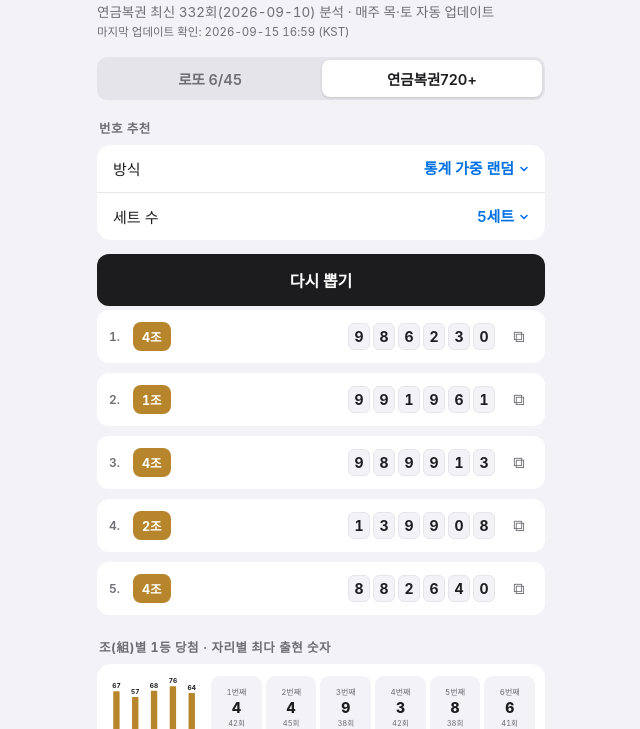
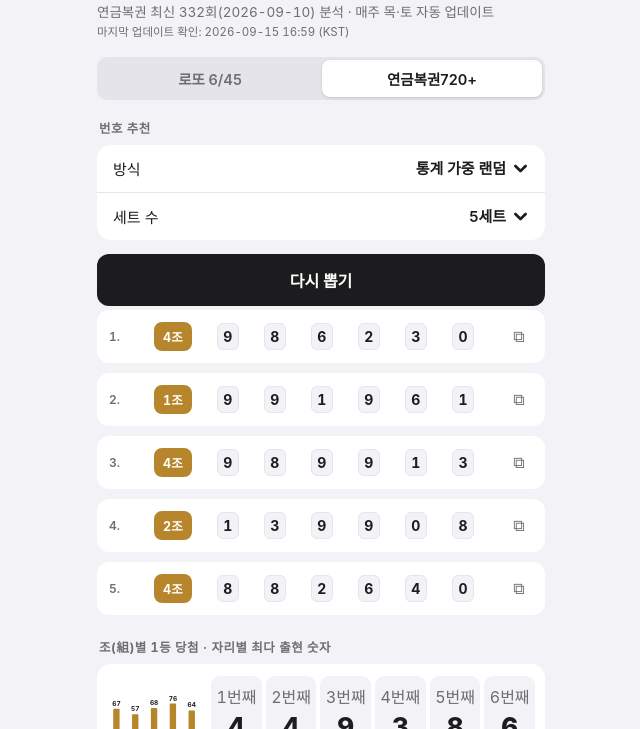
Before and after one commit to Dalbonz/lotto-recommender, a plain HTML site: page index.html in a window 1280 px wide. Both pictures are taken after a click on the button "연금복권720+". Shown: the part 71-800 px from the top of the page, without its empty margins (319-959 px from the left). Drawn offline with Linux system fonts and the light colour scheme.

Commit message:
fix: 번호 간격/차트 폰트/드롭다운을 요청 사양대로 재조정
- 로또 번호: space-between → space-evenly로 바꿔 양끝이 붙지 않고 안쪽으로
  당겨지도록 수정
- 막대그래프: 막대 폭을 선 수준(1.6)으로 더 가늘게, x축 번호는 -60도 사선
  배치 + 폰트 2배(15px)로 키워서 45개 모두 크고 안 겹치게 표시
- select 값 텍스트(균형 조합/5세트)와 드롭다운 화살표를 파란색 대신 테마
  텍스트색(라이트=검정/다크=흰색)으로, 화살표 아이콘 크기도 키움
- 연금복권: 조 배지 + 숫자 6개를 하나의 flex 행으로 합쳐 7개를 space-evenly로
  균등 배분 (기존엔 숫자 6개가 하나의 하위 묶음이라 조+숫자그룹 2개만 분배됐음)
- 조별 그래프 x축(1~5) 폰트 2배, 자리별 타일의 "N번째"/"N회" 폰트 2배,
  숫자값도 비례해서 키움(안 그러면 라벨이 값보다 커져 위계가 깨짐)

```diff
--- a/index.html
+++ b/index.html
@@ -95,11 +95,11 @@
   .row .value { font-size: 15px; font-weight: 600; color: var(--text-secondary); text-align: right; }
 
   select.plain {
-    font-family: inherit; font-size: 15px; border: none; background: transparent; color: var(--accent);
+    font-family: inherit; font-size: 15px; border: none; background: transparent; color: var(--text);
     font-weight: 600; text-align: right; -webkit-appearance: none; appearance: none; padding-right: 2px;
   }
-  .select-wrap { display: inline-flex; align-items: center; gap: 3px; }
-  .select-wrap .chevron { color: var(--accent); flex-shrink: 0; }
+  .select-wrap { display: inline-flex; align-items: center; gap: 4px; }
+  .select-wrap .chevron { color: var(--text); flex-shrink: 0; }
 
   .updated-line { color: var(--text-secondary); font-size: 11.5px; margin: 0 0 18px; }
 
@@ -112,15 +112,14 @@
   .sets { display: flex; flex-direction: column; gap: 10px; }
   .set-row { display: flex; align-items: center; gap: 10px; background: var(--surface); border-radius: 12px; padding: 12px; }
   .set-idx { font-size: 12px; color: var(--text-secondary); width: 14px; flex-shrink: 0; font-weight: 600; }
-  .balls { display: flex; justify-content: space-between; gap: 6px; flex-wrap: wrap; flex: 1; }
+  .balls { display: flex; justify-content: space-evenly; gap: 6px; flex-wrap: wrap; flex: 1; }
   .ball { width: 29px; height: 29px; border-radius: 50%; display: flex; align-items: center; justify-content: center; font-weight: 700; font-size: 12.5px; color: white; flex-shrink: 0; }
   .ball.y { background: var(--ball-y); } .ball.b { background: var(--ball-b); } .ball.r { background: var(--ball-r); }
   .ball.gy { background: var(--ball-gy); } .ball.gr { background: var(--ball-gr); }
 
-  .pension-set { display: flex; justify-content: space-between; align-items: center; gap: 8px; flex: 1; flex-wrap: wrap; }
+  .pension-set { display: flex; justify-content: space-evenly; align-items: center; gap: 4px; flex: 1; flex-wrap: wrap; }
   .jo-badge { background: var(--pension); color: white; font-weight: 700; font-size: 12.5px; padding: 5px 9px; border-radius: 8px; flex-shrink: 0; }
-  .digits { display: flex; gap: 3px; }
-  .digit { width: 22px; height: 27px; border-radius: 6px; background: var(--bg); border: 1px solid var(--border); display: flex; align-items: center; justify-content: center; font-weight: 700; font-size: 14px; }
+  .digit { width: 22px; height: 27px; border-radius: 6px; background: var(--bg); border: 1px solid var(--border); display: flex; align-items: center; justify-content: center; font-weight: 700; font-size: 14px; flex-shrink: 0; }
 
   .icon-btn { border: none; background: transparent; color: var(--text-secondary); font-size: 16px; width: 28px; height: 28px; cursor: pointer; flex-shrink: 0; }
   .icon-btn.copied { color: var(--ball-gr); }
@@ -136,8 +135,8 @@
   .chart-svg .bar.gy { fill: var(--ball-gy); } .chart-svg .bar.gr { fill: var(--ball-gr); }
   .chart-svg .bar.jo { fill: var(--pension); }
   .chart-svg .baseline { stroke: var(--border); stroke-width: 1; }
-  .chart-svg .axis-label { font-size: 7.5px; fill: var(--text-secondary); font-family: inherit; }
-  .chart-svg .axis-label-n { font-size: 7px; fill: var(--text-secondary); font-family: inherit; }
+  .chart-svg .axis-label { font-size: 15px; fill: var(--text-secondary); font-family: inherit; }
+  .chart-svg .axis-label-n { font-size: 15px; fill: var(--text-secondary); font-family: inherit; }
   .chart-svg .peak-label, .chart-svg .bar-value { font-size: 9px; font-weight: 700; fill: var(--text); font-family: inherit; }
   .chart-tooltip {
     position: absolute; pointer-events: none; background: var(--text); color: var(--surface);
@@ -151,10 +150,10 @@
   .combo-digits { flex: 1; min-width: 0; }
 
   .digit-grid { display: grid; grid-template-columns: repeat(6, 1fr); gap: 4px; height: 100%; }
-  .digit-col { background: var(--bg); border-radius: 9px; padding: 6px 1px; text-align: center; display: flex; flex-direction: column; justify-content: center; }
-  .digit-col .pos { font-size: 8px; color: var(--text-secondary); margin-bottom: 2px; }
-  .digit-col .val { font-size: 14px; font-weight: 800; }
-  .digit-col .cnt { font-size: 7.5px; color: var(--text-secondary); margin-top: 1px; }
+  .digit-col { background: var(--bg); border-radius: 9px; padding: 8px 1px; text-align: center; display: flex; flex-direction: column; justify-content: center; }
+  .digit-col .pos { font-size: 16px; color: var(--text-secondary); margin-bottom: 3px; }
+  .digit-col .val { font-size: 26px; font-weight: 800; }
+  .digit-col .cnt { font-size: 15px; color: var(--text-secondary); margin-top: 2px; }
 
   footer { font-size: 11.5px; color: var(--text-secondary); line-height: 1.7; margin-top: 18px; padding-inline: 2px; }
 </style>
@@ -181,7 +180,7 @@
             <option value="weighted">통계 가중 랜덤</option>
             <option value="random">완전 무작위</option>
           </select>
-          <svg class="chevron" width="10" height="10" viewBox="0 0 10 10" aria-hidden="true"><path d="M2 3.5L5 6.5L8 3.5" fill="none" stroke="currentColor" stroke-width="1.6" stroke-linecap="round" stroke-linejoin="round"/></svg>
+          <svg class="chevron" width="17" height="17" viewBox="0 0 10 10" aria-hidden="true"><path d="M2 3.5L5 6.5L8 3.5" fill="none" stroke="currentColor" stroke-width="1.6" stroke-linecap="round" stroke-linejoin="round"/></svg>
         </span>
       </div>
       <div class="row"><span class="label">세트 수</span>
@@ -191,7 +190,7 @@
             <option value="5" selected>5세트</option>
             <option value="10">10세트</option>
           </select>
-          <svg class="chevron" width="10" height="10" viewBox="0 0 10 10" aria-hidden="true"><path d="M2 3.5L5 6.5L8 3.5" fill="none" stroke="currentColor" stroke-width="1.6" stroke-linecap="round" stroke-linejoin="round"/></svg>
+          <svg class="chevron" width="17" height="17" viewBox="0 0 10 10" aria-hidden="true"><path d="M2 3.5L5 6.5L8 3.5" fill="none" stroke="currentColor" stroke-width="1.6" stroke-linecap="round" stroke-linejoin="round"/></svg>
         </span>
       </div>
     </div>
@@ -218,7 +217,7 @@
             <option value="weighted">통계 가중 랜덤</option>
             <option value="random">완전 무작위</option>
           </select>
-          <svg class="chevron" width="10" height="10" viewBox="0 0 10 10" aria-hidden="true"><path d="M2 3.5L5 6.5L8 3.5" fill="none" stroke="currentColor" stroke-width="1.6" stroke-linecap="round" stroke-linejoin="round"/></svg>
+          <svg class="chevron" width="17" height="17" viewBox="0 0 10 10" aria-hidden="true"><path d="M2 3.5L5 6.5L8 3.5" fill="none" stroke="currentColor" stroke-width="1.6" stroke-linecap="round" stroke-linejoin="round"/></svg>
         </span>
       </div>
       <div class="row"><span class="label">세트 수</span>
@@ -228,7 +227,7 @@
             <option value="5" selected>5세트</option>
             <option value="10">10세트</option>
           </select>
-          <svg class="chevron" width="10" height="10" viewBox="0 0 10 10" aria-hidden="true"><path d="M2 3.5L5 6.5L8 3.5" fill="none" stroke="currentColor" stroke-width="1.6" stroke-linecap="round" stroke-linejoin="round"/></svg>
+          <svg class="chevron" width="17" height="17" viewBox="0 0 10 10" aria-hidden="true"><path d="M2 3.5L5 6.5L8 3.5" fill="none" stroke="currentColor" stroke-width="1.6" stroke-linecap="round" stroke-linejoin="round"/></svg>
         </span>
       </div>
     </div>
@@ -282,10 +281,10 @@ function computeLottoStats(draws) {
 }
 
 function renderNumberBarChart(container, freqArr, ariaLabel) {
-  // 가는 막대 + 넉넉한 간격으로 선처럼 보이게 하되, 실제로는 번호별 막대그래프다.
-  const W = 440, H = 172, padTop = 18, padBottom = 20, gap = 5.5;
+  // 막대는 선 수준으로 가늘게, x축 숫자는 사선 배치로 크게 키운다.
+  const W = 440, H = 210, padTop = 18, padBottom = 58, barW = 1.6;
   const n = 45;
-  const barW = (W - gap * (n - 1)) / n;
+  const gap = (W - n * barW) / (n - 1);
   let max = 1, peakIdx = 1;
   for (let i = 1; i <= 45; i++) {
     const v = freqArr[i] || 0;
@@ -295,14 +294,15 @@ function renderNumberBarChart(container, freqArr, ariaLabel) {
   const plotH = H - padTop - padBottom;
   const bars = [];
   const labels = [];
+  const labelY = H - padBottom + 6;
   for (let i = 1; i <= 45; i++) {
     const v = freqArr[i] || 0;
     const h = Math.max((v / max) * plotH, v > 0 ? 1.5 : 0);
     const x = (i - 1) * (barW + gap);
     const y = H - padBottom - h;
     const cx = x + barW / 2;
-    bars.push(`<rect class="bar ${ballClass(i)}" data-n="${i}" data-v="${v}" x="${x.toFixed(2)}" y="${y.toFixed(2)}" width="${barW.toFixed(2)}" height="${h.toFixed(2)}" rx="1"/>`);
-    labels.push(`<text class="axis-label-n" x="${cx.toFixed(2)}" y="${H - 6}" text-anchor="middle">${i}</text>`);
+    bars.push(`<rect class="bar ${ballClass(i)}" data-n="${i}" data-v="${v}" x="${x.toFixed(2)}" y="${y.toFixed(2)}" width="${barW.toFixed(2)}" height="${h.toFixed(2)}" rx="0.8"/>`);
+    labels.push(`<text class="axis-label-n" x="${cx.toFixed(2)}" y="${labelY.toFixed(2)}" text-anchor="end" transform="rotate(-60 ${cx.toFixed(2)} ${labelY.toFixed(2)})">${i}</text>`);
   }
   const peakX = (peakIdx - 1) * (barW + gap) + barW / 2;
   const peakH = Math.max(((freqArr[peakIdx] || 0) / max) * plotH, 1.5);
@@ -454,7 +454,7 @@ function renderPensionSets(sets){
     <div class="set-row"><div class="set-idx">${i+1}.</div>
       <div class="pension-set">
         <span class="jo-badge">${set.jo}조</span>
-        <div class="digits">${set.number.split('').map(d=>`<span class="digit">${d}</span>`).join('')}</div>
+        ${set.number.split('').map(d=>`<span class="digit">${d}</span>`).join('')}
       </div>
       <button class="icon-btn" type="button" data-copy="${set.jo}조 ${set.number}">⧉</button>
     </div>`).join('');
@@ -487,7 +487,7 @@ function renderJoBarChart(container, joFreq){
     const y = H - padBottom - h;
     parts.push(`<rect class="bar jo" x="${x.toFixed(1)}" y="${y.toFixed(1)}" width="${barW.toFixed(1)}" height="${h.toFixed(1)}" rx="1"/>`);
     parts.push(`<text class="bar-value" x="${cx.toFixed(1)}" y="${Math.max(y - 4, 9).toFixed(1)}" text-anchor="middle">${v}</text>`);
-    parts.push(`<text class="axis-label" x="${cx.toFixed(1)}" y="${H - 2}" text-anchor="middle">${j}조</text>`);
+    parts.push(`<text class="axis-label" x="${cx.toFixed(1)}" y="${H - 2}" text-anchor="middle">${j}</text>`);
   }
   container.innerHTML = `<svg class="chart-svg" viewBox="0 0 ${W} ${H}" role="img" aria-label="조별 1등 당첨 횟수">
     <line class="baseline" x1="0" y1="${H - padBottom}" x2="${W}" y2="${H - padBottom}"/>
```
